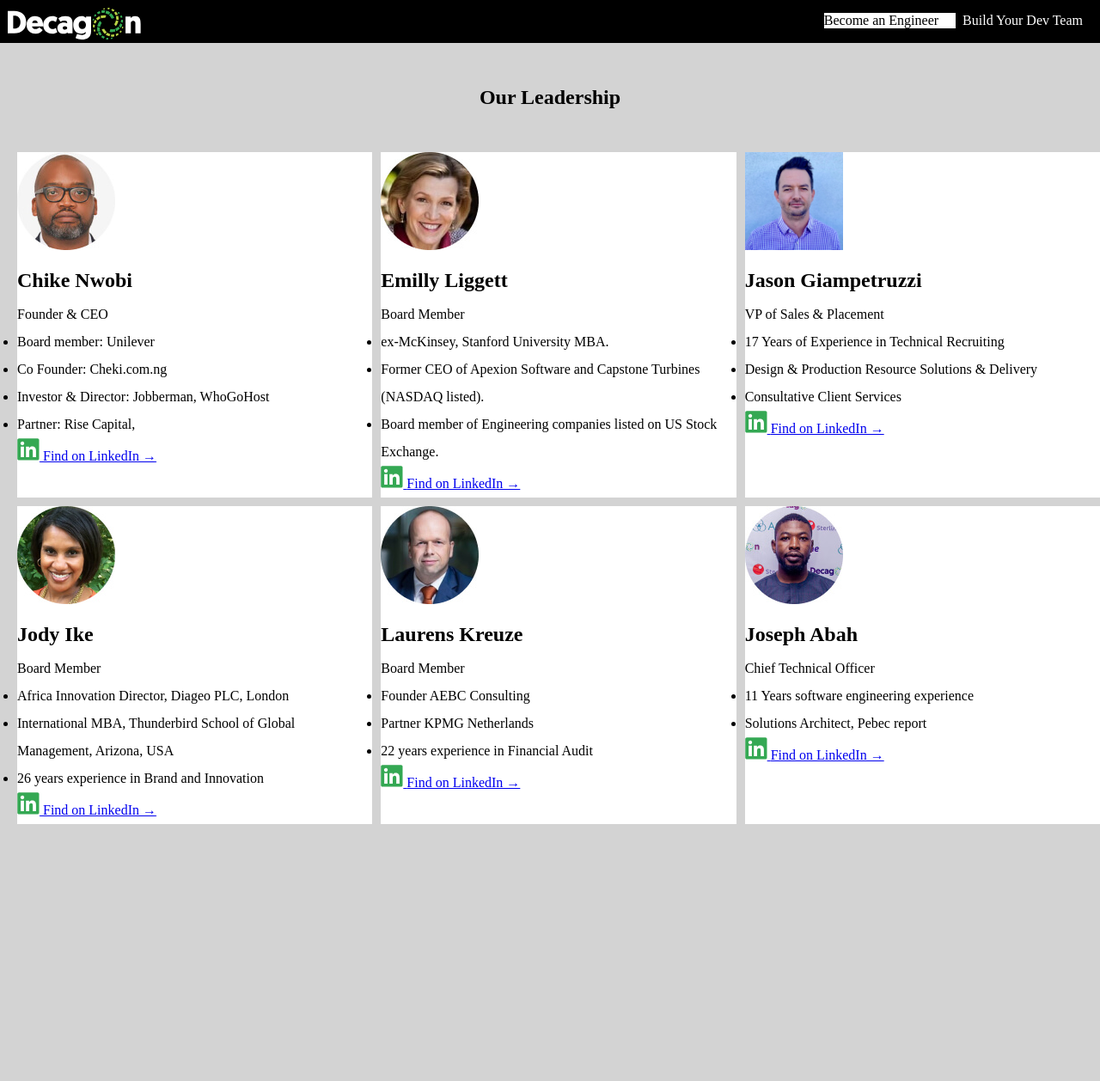
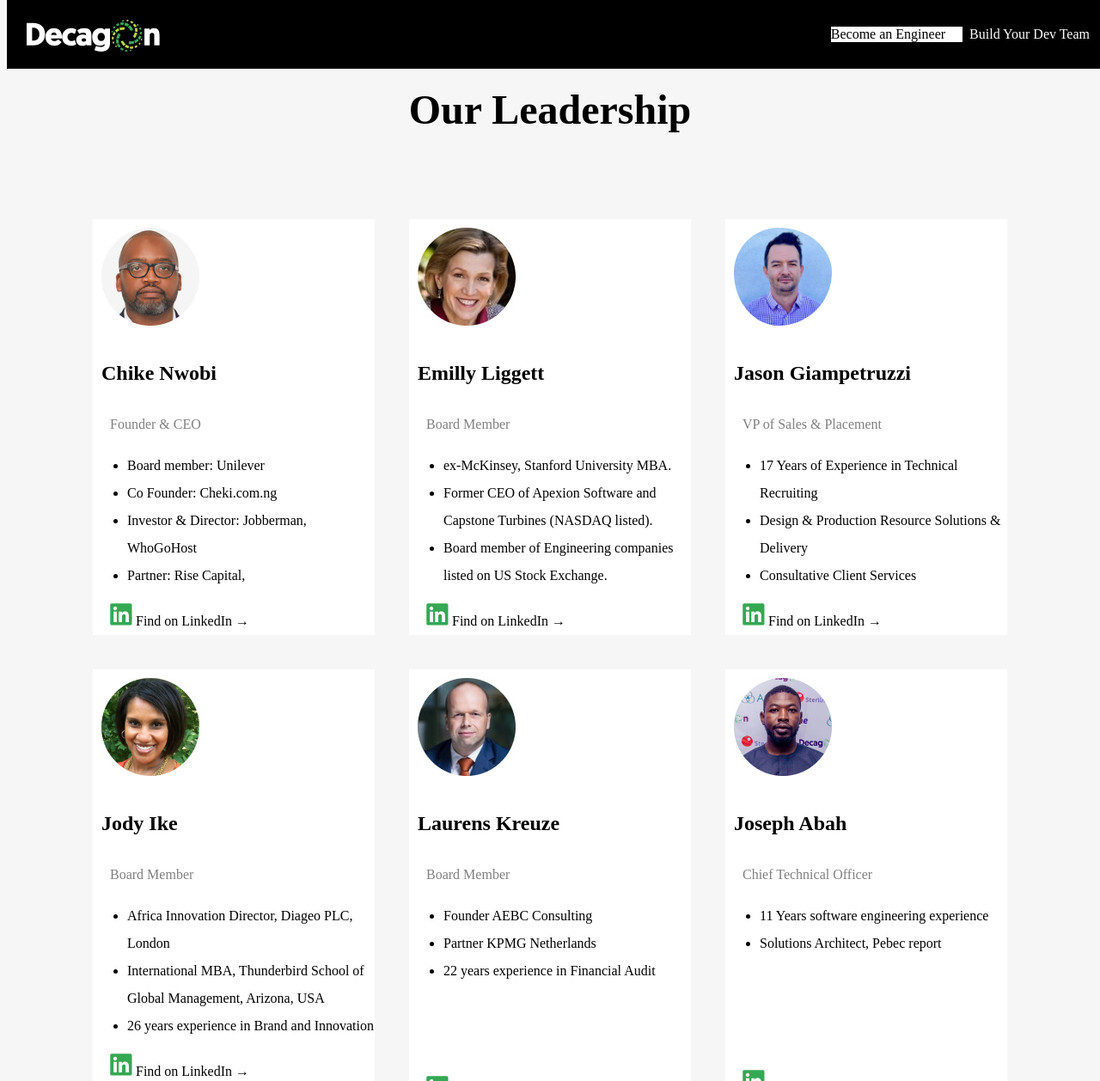
Before and after one commit to pyrexes/githubtest, a plain HTML site: page index.html in a window 1280 px wide. Shown: the top 1258 px of the page at 86% size. Before the commit the page ends 959 px from the top, so only its background shows below. Drawn offline with Linux system fonts and the light colour scheme.

Commit message:
decagon clone
decadev

```diff
--- a/index.css
+++ b/index.css
@@ -1,7 +1,7 @@
-*{padding: 0; margin: 0}
+*{font: monospace;}
 
 body {
-	background: lightgrey;
+	background: rgba(211, 211, 211, 0.2);
 }
 
 #header{
@@ -11,11 +11,12 @@ body {
 	width:  100%;
 	position: fixed;
 	top: 0;
-	height: 50px;
+	height: 80px;
 }
 
 #decagon {
-	margin: 9px;
+	margin: 15%;
+
 }
 
 #page-wrapper {
@@ -33,6 +34,7 @@ body {
 
 .nav-list {
 	padding-right: 20px;
+
 	list-style-type: none;
 }
 
@@ -46,10 +48,14 @@ body {
 	margin-bottom: 100px;
 }
 
+nav {
+	margin-bottom: 20px;
+}
 
 #body-text {
 	text-align: center;
 	margin: 50px;
+	font-size: 48px;
 }
 
 .leaders {
@@ -60,9 +66,11 @@ body {
 #container{
 	display: grid;
 	grid-template-columns: 2fr 2fr 2fr;
-	grid-gap: 10px 10px;
+	grid-gap: 40px 40px;
 	margin-left: 20px;
 	line-height: 2;
+	margin: 100px;
+	font-family: magra;
 }
 
 @media screen and (max-width: 1200px){
@@ -71,12 +79,40 @@ body {
 		grid-template-rows: 1fr;
 		grid-gap: 40px;
 		line-height: 2;
-		margin-left: 200px;
-		margin-right: 200px;
+		margin-left: 100px;
+		margin-right: 100px;
+		text-align: left;
 }
 
+	a {
+		margin-left: 20px;
+	}
 }
 
+h2 + p {
+	color: grey;
+}
+
+#jason {
+	border-radius: 50%;
+}
+
+div + ul {
+	padding: 10px;
+}
+
+.leader-img {
+	padding-top: 10px;
+	padding-left: 10px;
+}
+
+div + h2 {
+	padding-left: 10px;
+}
+
+h2 + p {
+	padding-left: 20px;
+}
 
 div a {
 	bottom: 0;
@@ -86,3 +122,31 @@ div a {
 #leaders div img {
 	width: 400px;
 }
+
+img + span {
+	bottom: 0;
+	position: relative;
+}
+
+a {
+	text-decoration: none;
+	color: black;
+	margin-left: 20px;
+	margin-top: 400px;
+}
+
+a:hover {
+	color: green;
+}
+
+.link {
+
+}
+
+#kreauze-spacing {
+	height: 90px;
+}
+
+#abah-spacing {
+	height: 115px;
+}
--- a/index.html
+++ b/index.html
@@ -30,7 +30,7 @@
 	</div>
 	<div id="container">
 		<div class='leaders'>
-			<div><img src="images/chika-nwobi.jpg" alt="chika-nwobi" id='chika'>
+			<div><img src="images/chika-nwobi.jpg" alt="chika-nwobi" id='chika'class="leader-img">
 			</div>
 			<h2>Chike Nwobi</h2>
 			<p>Founder & CEO</p>
@@ -42,7 +42,7 @@
 				<li>Partner: Rise Capital,</li>
 			</ul>
 		</div>
-			<div>
+			<div class="link">
 				<a href="https://www.linkedin.com/in/abahjoseph/" target="_blank">
                 <img src="images/linkedin.svg" alt="LinkedIn">
                 <span>Find on LinkedIn →</span>
@@ -51,7 +51,7 @@
 		</div>
 
 		<div class='leaders'>
-			<div><img src="images/emilly-liggette.jpg" alt="emilly-ligett" id="emilly">
+			<div><img src="images/emilly-liggette.jpg" alt="emilly-ligett" id="emilly" class="leader-img">
 			</div>
 			<h2>Emilly Liggett</h2>
 			<p> Board Member</p>
@@ -61,7 +61,7 @@
 				<li>Board member of Engineering companies listed on US Stock Exchange.</li>
 			</ul>
 
-			<div>
+			<div class="link">
 				<a href="https://www.linkedin.com/in/abahjoseph/" target="_blank">
                 <img src="images/linkedin.svg" alt="LinkedIn">
                 <span>Find on LinkedIn →</span>
@@ -70,7 +70,7 @@
 		</div>
 
 		<div class='leaders'>
-			<div><img src="images/jason.jpg" width="114" height="114" alt="jason" id="jason">
+			<div><img src="images/jason.jpg" width="114" height="114" alt="jason" id="jason" class="leader-img">
 			</div>
 			<h2>Jason Giampetruzzi</h2>
 			<p>VP of Sales & Placement</p>
@@ -80,7 +80,7 @@
 				<li>Consultative Client Services</li>
 			</ul>
 
-			<div>
+			<div class="link">
 				<a href="https://www.linkedin.com/in/abahjoseph/" target="_blank">
                 <img src="images/linkedin.svg" alt="LinkedIn">
                 <span>Find on LinkedIn →</span>
@@ -89,7 +89,7 @@
 		</div>
 
 		<div class='leaders'>
-			<div><img src="images/jody-ike.jpg" alt="jody-ike" id="jody-ike">
+			<div><img src="images/jody-ike.jpg" alt="jody-ike" id="jody-ike" class="leader-img">
 			</div>
 			<h2>Jody Ike</h2>
 			<p>Board Member</p>
@@ -99,7 +99,7 @@
 				<li>26 years experience in Brand and Innovation</li>
 			</ul>
 
-			<div>
+			<div class="link">
 				<a href="https://www.linkedin.com/in/abahjoseph/" target="_blank">
                 <img src="images/linkedin.svg" alt="LinkedIn">
                 <span>Find on LinkedIn →</span>
@@ -108,7 +108,7 @@
 		</div>
 
 		<div class='leaders'>
-			<div><img src="images/laurens-kreuze.jpg" alt="laurens-kreuze" id="laurens-kreuze">
+			<div><img src="images/laurens-kreuze.jpg" alt="laurens-kreuze" id="laurens-kreuze" class="leader-img">
 			</div>
 			<h2>Laurens Kreuze</h2>
 			<p>Board Member</p>
@@ -117,8 +117,8 @@
 				<li>Partner KPMG Netherlands</li>
 				<li>22 years experience in Financial Audit</li>
 			</ul>
-
-			<div>
+			<div id='kreauze-spacing'></div>
+			<div class="link">
 				<a href="https://www.linkedin.com/in/abahjoseph/" target="_blank">
                 <img src="images/linkedin.svg" alt="LinkedIn">
                 <span>Find on LinkedIn →</span>
@@ -127,7 +127,7 @@
 		</div>
 
 		<div class='leaders'>
-			<div><img src="images/joseph-abah.jpg" alt="joseph-abah" id="joseph-abah">
+			<div><img src="images/joseph-abah.jpg" alt="joseph-abah" id="joseph-abah" class="leader-img">
 			</div>
 			<h2>Joseph Abah</h2>
 			<p>Chief Technical Officer</p>
@@ -135,8 +135,8 @@
 				<li>11 Years software engineering experience</li>
 				<li>Solutions Architect, Pebec report</li>
 			</ul>
-
-			<div>
+			<div id='abah-spacing'></div>
+			<div class="link">
 				<a href="https://www.linkedin.com/in/abahjoseph/" target="_blank">
                 <img src="images/linkedin.svg" alt="LinkedIn">
                 <span>Find on LinkedIn →</span>
```
